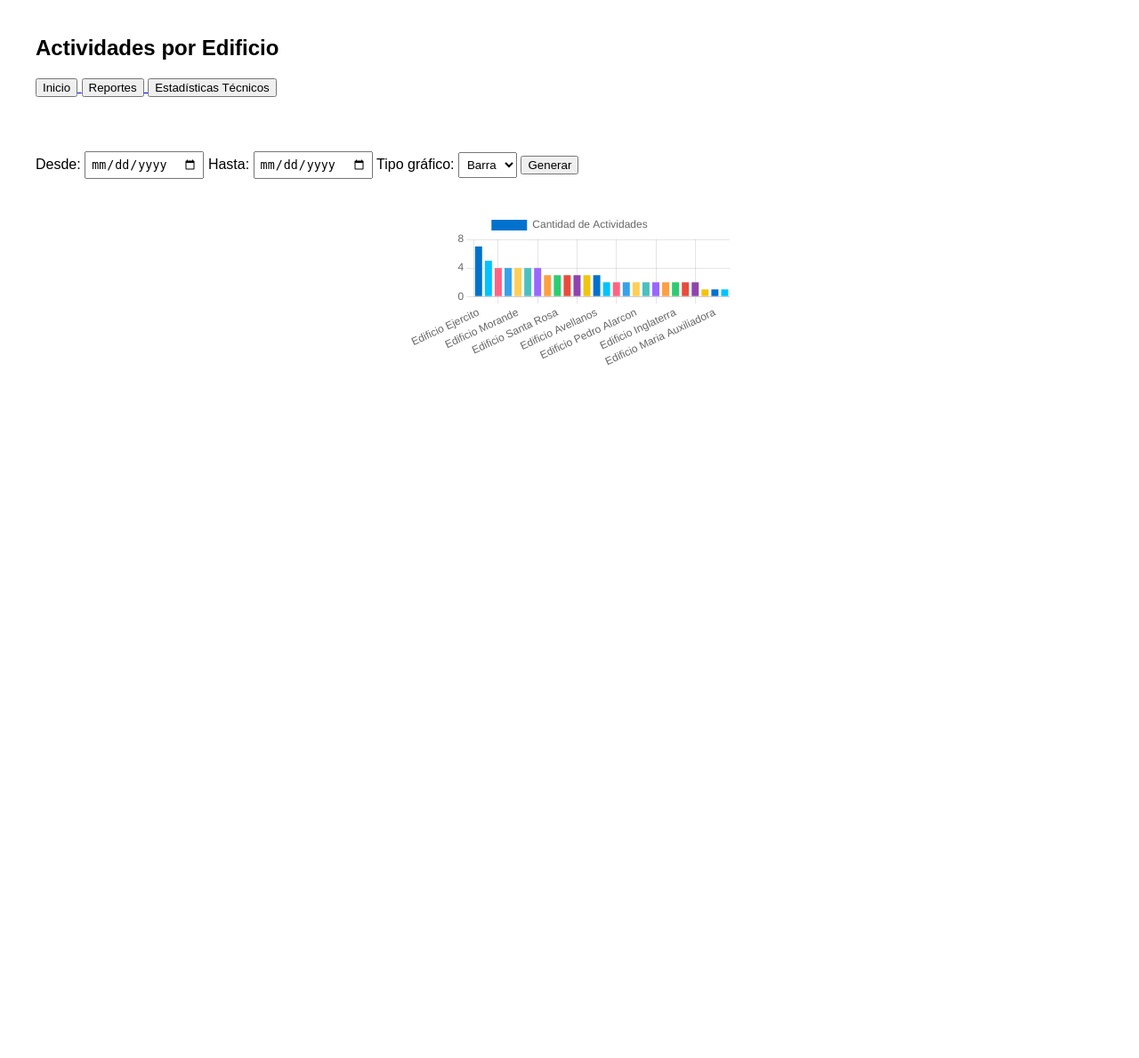
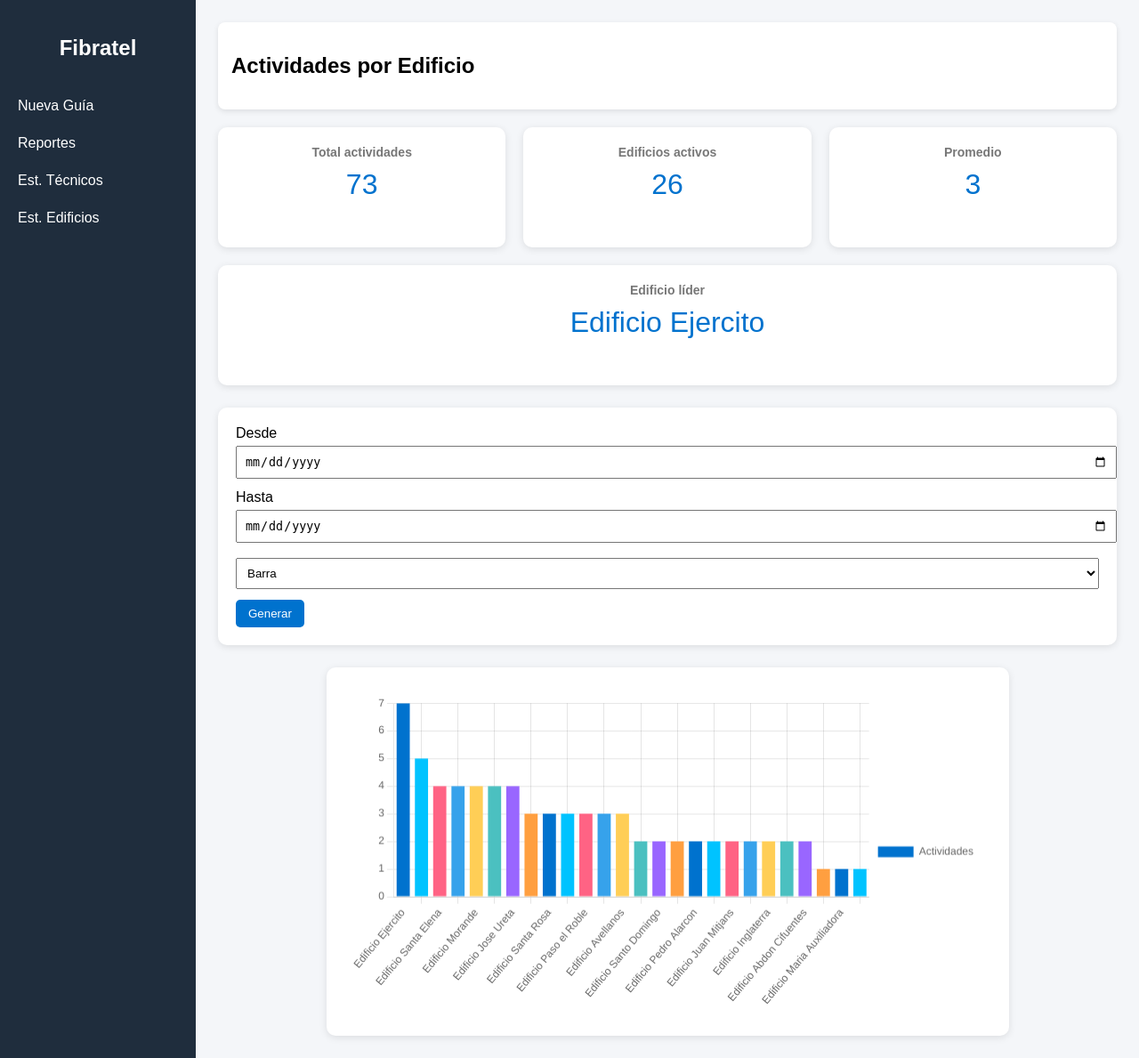
Before and after one commit to SetoCl/sistema-guias-beta, a Flask app: page /estadisticas_edificio in a window 1280 px wide. Shown: the whole page at 89% size. Before the commit the page ends 410 px from the top, so only its background shows below. Run offline with Flask 3, Linux system fonts and the light colour scheme; data comes from the database, SQL or seed files in the repository.

Commit message:
Mejoras visuales dashboard y reportes

```diff
--- a/app.py
+++ b/app.py
@@ -152,7 +152,6 @@ def index():
                            tecnicos=tecnicos,
                            guia=guia,
                            proximo_numero=proximo_numero)
-
 
 # =========================================================
 # REPORTES
@@ -350,11 +349,30 @@ def estadisticas():
     labels = list(conteo.keys())
     valores = list(conteo.values())
 
-    return render_template("estadisticas.html",
-                           labels=labels,
-                           valores=valores,
-                           inicio=inicio,
-                           fin=fin)
+    total = sum(valores)
+    tecnicos = len(labels)
+
+    promedio = 0
+    if tecnicos > 0:
+        promedio = round(total / tecnicos)
+
+    lider = "-"
+    if valores:
+        i = valores.index(max(valores))
+        lider = labels[i]
+
+    return render_template(
+    "estadisticas.html",
+    labels=labels,
+    valores=valores,
+    inicio=inicio,
+    fin=fin,
+    total=total,
+    tecnicos=tecnicos,
+    promedio=promedio,
+    lider=lider
+)
+
 
 
 # =========================================================
@@ -413,11 +431,29 @@ def estadisticas_edificio():
     labels = [d["cliente"] for d in datos]
     valores = [d["total"] for d in datos]
 
-    return render_template("estadisticas_edificio.html",
-                           labels=labels,
-                           valores=valores,
-                           inicio=inicio,
-                           fin=fin)
+    total = sum(valores)
+    edificios = len(labels)
+
+    promedio = 0
+    if edificios > 0:
+        promedio = round(total / edificios)
+
+    lider = "-"
+    if valores:
+        i = valores.index(max(valores))
+        lider = labels[i]
+
+    return render_template(
+        "estadisticas_edificio.html",
+        labels=labels,
+        valores=valores,
+        inicio=inicio,
+        fin=fin,
+        total=total,
+        edificios=edificios,
+        promedio=promedio,
+        lider=lider
+    )
 
 
 if __name__ == "__main__":
--- a/static/style.css
+++ b/static/style.css
@@ -1,60 +1,128 @@
-body {
-    font-family: Arial, sans-serif;
-    background-color: #f4f6f9;
-    margin: 40px;
+body{
+    margin:0;
+    font-family:Arial, sans-serif;
+    background:#f4f6f9;
 }
 
-h1 {
-    color: #1f2d3d;
+/* LAYOUT */
+
+.layout{
+    display:flex;
 }
 
-form {
-    background: white;
-    padding: 20px;
-    border-radius: 8px;
-    box-shadow: 0 2px 8px rgba(0,0,0,0.1);
-    margin-bottom: 30px;
+/* SIDEBAR */
+
+.sidebar{
+    width:220px;
+    background:#1f2d3d;
+    color:white;
+    min-height:100vh;
+    padding-top:20px;
 }
 
-input, select, textarea {
-    width: 100%;
-    padding: 8px;
-    margin-top: 5px;
-    margin-bottom: 15px;
-    border-radius: 4px;
-    border: 1px solid #ccc;
+.sidebar h2{
+    text-align:center;
+    margin-bottom:30px;
 }
 
-button {
-    background-color: #007bff;
-    color: white;
-    padding: 10px 18px;
-    border: none;
-    border-radius: 4px;
-    cursor: pointer;
+.sidebar a{
+    display:block;
+    color:white;
+    text-decoration:none;
+    padding:12px 20px;
 }
 
-button:hover {
-    background-color: #0056b3;
+.sidebar a:hover{
+    background:#32465a;
 }
 
-table {
-    width: 100%;
-    border-collapse: collapse;
-    background: white;
+/* CONTENIDO */
+
+.main{
+    flex:1;
+    padding:25px;
 }
 
-table th {
-    background-color: #1f2d3d;
-    color: white;
-    padding: 10px;
+/* HEADER */
+
+.header{
+    background:white;
+    padding:15px;
+    margin-bottom:20px;
+    border-radius:8px;
+    box-shadow:0 2px 6px rgba(0,0,0,0.1);
 }
 
-table td {
-    padding: 10px;
-    border-bottom: 1px solid #ddd;
+/* DASHBOARD */
+
+.dashboard{
+    display:flex;
+    gap:20px;
+    flex-wrap:wrap;
+    margin-bottom:25px;
 }
 
-.pdf-btn {
-    background-color: #28a745;
+.card{
+    flex:1;
+    min-width:200px;
+    background:white;
+    padding:20px;
+    border-radius:10px;
+    box-shadow:0 2px 8px rgba(0,0,0,0.1);
+    text-align:center;
 }
+
+.card h3{
+    margin:0;
+    color:#777;
+    font-size:14px;
+}
+
+.card p{
+    font-size:32px;
+    color:#0072CE;
+    margin-top:10px;
+}
+
+/* FORMULARIOS */
+
+.form-box{
+    background:white;
+    padding:20px;
+    border-radius:10px;
+    box-shadow:0 2px 8px rgba(0,0,0,0.1);
+    margin-bottom:25px;
+}
+
+input,select,textarea{
+    padding:8px;
+    margin-top:5px;
+    margin-bottom:12px;
+    width:100%;
+}
+
+/* BOTONES */
+
+button{
+    background:#0072CE;
+    color:white;
+    border:none;
+    padding:8px 14px;
+    border-radius:5px;
+    cursor:pointer;
+}
+
+button:hover{
+    background:#005aa3;
+}
+
+/* GRAFICO */
+
+.chart-box{
+    background:white;
+    padding:30px;
+    border-radius:10px;
+    box-shadow:0 2px 8px rgba(0,0,0,0.1);
+    width:70%;
+    margin:auto;
+}
--- a/templates/estadisticas_edificio.html
+++ b/templates/estadisticas_edificio.html
@@ -1,116 +1,137 @@
 <!DOCTYPE html>
 <html>
+
 <head>
-    <title>Actividades por Edificio</title>
+
+<title>Estadísticas Edificios</title>
+
+<link rel="stylesheet" href="/static/style.css">
+
 <script src="https://cdn.jsdelivr.net/npm/chart.js"></script>
-    <style>
-        body { font-family:Arial; margin:40px; }
-        select, input { padding:5px; }
-    </style>
+
 </head>
+
 <body>
 
-<h2>Actividades por Edificio</h2>
+<div class="layout">
 
-<div style="margin-bottom:25px;">
-    <a href="/">
-        <button type="button">Inicio</button>
-    </a>
+<div class="sidebar">
 
-    <a href="/reportes">
-        <button type="button">Reportes</button>
-    </a>
+<h2>Fibratel</h2>
 
-    <a href="/estadisticas">
-        <button type="button">Estadísticas Técnicos</button>
+<a href="/">Nueva Guía</a>
+<a href="/reportes">Reportes</a>
+<a href="/estadisticas">Est. Técnicos</a>
+<a href="/estadisticas_edificio">Est. Edificios</a>
 
-    </a>
 </div>
 
-<br><br>
+<div class="main">
+
+<div class="header">
+<h2>Actividades por Edificio</h2>
+</div>
+
+<div class="dashboard">
+
+<div class="card">
+<h3>Total actividades</h3>
+<p>{{ total }}</p>
+</div>
+
+<div class="card">
+<h3>Edificios activos</h3>
+<p>{{ edificios }}</p>
+</div>
+
+<div class="card">
+<h3>Promedio</h3>
+<p>{{ promedio }}</p>
+</div>
+
+<div class="card">
+<h3>Edificio líder</h3>
+<p>{{ lider }}</p>
+</div>
+
+</div>
+
+<div class="form-box">
 
 <form method="GET">
-    Desde:
+
+Desde
 <input type="date" name="inicio" value="{{ inicio }}">
-    Hasta:
+
+Hasta
 <input type="date" name="fin" value="{{ fin }}">
 
-    Tipo gráfico:
 <select id="tipoGrafico">
+
 <option value="bar">Barra</option>
 <option value="pie">Torta</option>
 <option value="doughnut">Dona</option>
 <option value="line">Línea</option>
+
 </select>
 
 <button type="submit">Generar</button>
+
 </form>
 
-<br><br>
+</div>
 
-<div style="width:30%; margin:auto;">
+<div class="chart-box">
+
 <canvas id="grafico"></canvas>
+
+</div>
+
+</div>
 </div>
 
 <script>
 
-const labels = {{ labels | tojson }};
-const valores = {{ valores | tojson }};
+const labels={{labels|tojson}};
+const valores={{valores|tojson}};
 
-let chartActual = null;
+let chartActual=null;
 
-function generarGrafico(tipo) {
+function generarGrafico(tipo){
 
-    const ctx = document.getElementById('grafico').getContext('2d');
+const ctx=document.getElementById("grafico").getContext("2d");
 
-    if (chartActual) {
+if(chartActual){
 chartActual.destroy();
 }
 
-    chartActual = new Chart(ctx, {
-        type: tipo,
-        data: {
-            labels: labels,
-            datasets: [{
-                label: 'Cantidad de Actividades',
-                data: valores,
-                backgroundColor: [
-                    '#0072CE',
-                    '#00c3ff',
-                    '#ff6384',
-                    '#36a2eb',
-                    '#ffce56',
-                    '#4bc0c0',
-                    '#9966ff',
-                    '#ff9f40',
-                    '#2ecc71',
-                    '#e74c3c',
-                    '#8e44ad',
-                    '#f1c40f'
-                ]
+chartActual=new Chart(ctx,{
+
+type:tipo,
+
+data:{
+labels:labels,
+datasets:[{
+label:"Actividades",
+data:valores,
+backgroundColor:["#0072CE","#00c3ff","#ff6384","#36a2eb","#ffce56","#4bc0c0","#9966ff","#ff9f40"]
 }]
 },
-        options: {
-            responsive: true,
-            plugins: {
-                legend: {
-                    display: true,
-                    position: tipo === 'pie' || tipo === 'doughnut' ? 'right' : 'top'
-                }
-            },
-            scales: (tipo === 'bar' || tipo === 'line') ? {
-                y: { beginAtZero: true }
-            } : {}
-        }
-    });
+
+options:{
+responsive:true,
+plugins:{legend:{position:"right"}},
+scales:(tipo==="bar"||tipo==="line")?{y:{beginAtZero:true}}:{}
 }
 
-// gráfico inicial
+});
+
+}
+
 generarGrafico("bar");
 
-// cambiar dinámicamente
 document.getElementById("tipoGrafico")
-        .addEventListener("change", function() {
+.addEventListener("change",function(){
 generarGrafico(this.value);
 });
 
```
Also changed, not shown: templates/estadisticas.html (+84 -61 lines), templates/index.html (+38 -74 lines), templates/reportes.html (+80 -30 lines). Lines whose indentation alone changed are shown as unchanged.
